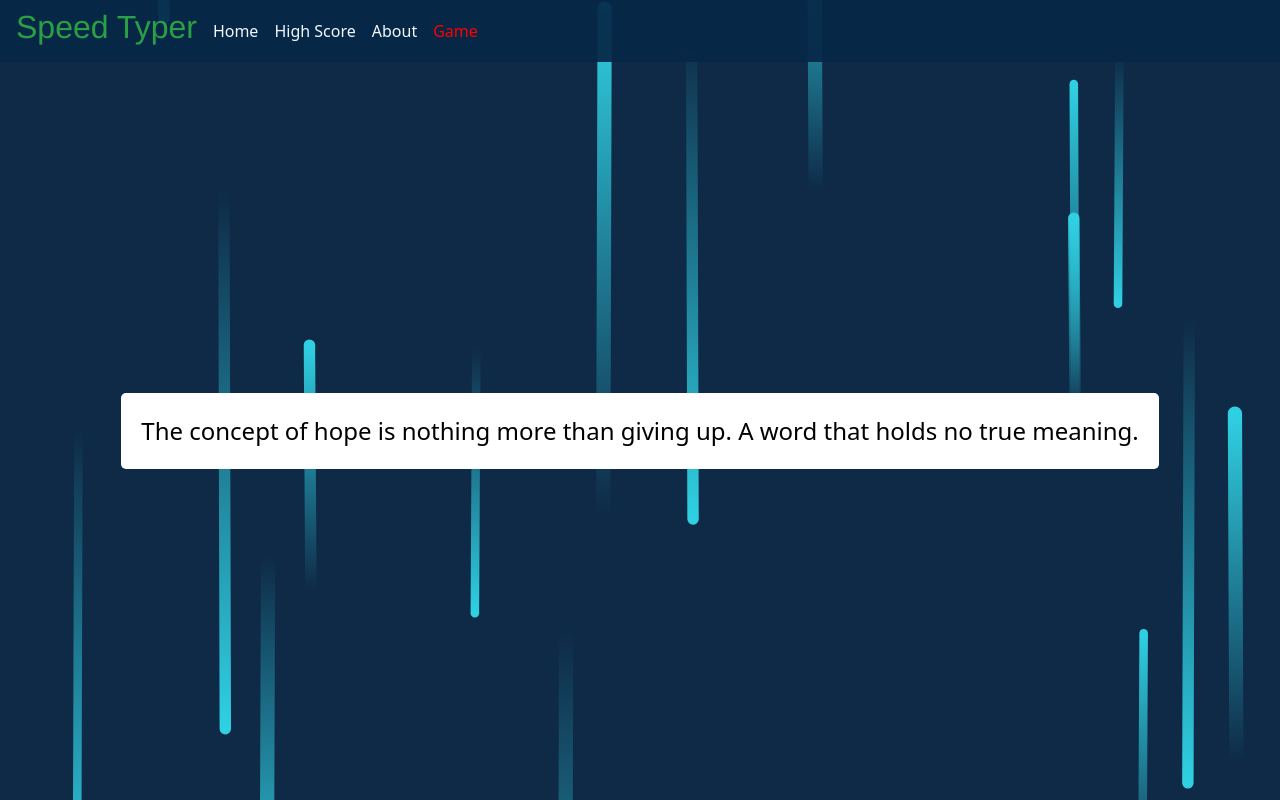
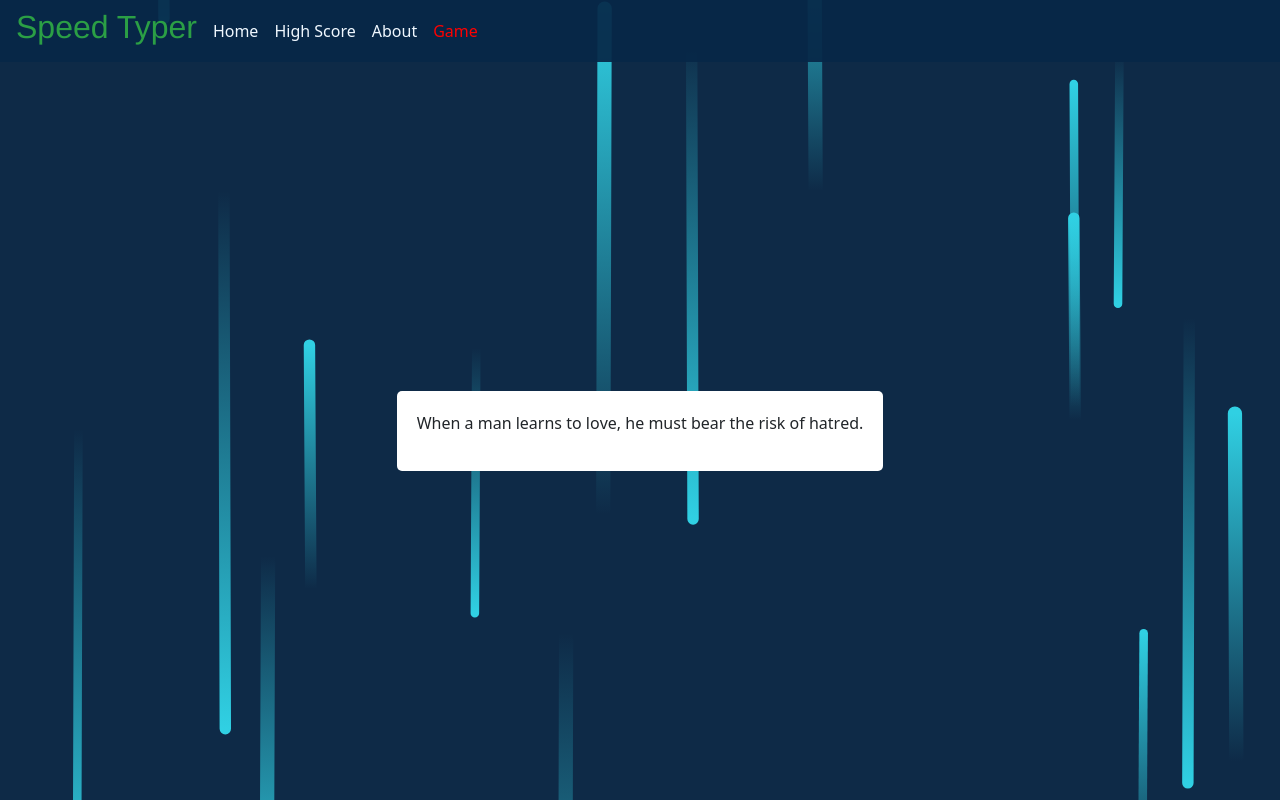
Before and after one commit to AnanthuTD/Typing_test, a Next.js app: page /game in a window 1280 px wide. Built offline with nearby package versions, Linux system fonts and the light colour scheme.

Commit message:
each character in the passage in seperate p tag.

```diff
--- a/pages/game.jsx
+++ b/pages/game.jsx
@@ -1,26 +1,86 @@
-import React from 'react'
-import Text from '../public/text'
-import styles from '../styles/game.module.css'
-import { useState, useEffect } from 'react'
+import React from "react";
+import Text from "../public/text";
+import styles from "../styles/game.module.css";
+import { useState, useEffect } from "react";
 function game() {
+    const [passage, setPassage] = useState("");
+    const [converted, setConverted] = useState();
 
-    const [passage, setPassage] = useState("")
     useEffect(() => {
-        var index = Math.floor(Math.random() * (Text.length));
+        var index = Math.floor(Math.random() * Text.length);
         setPassage(Text[index]);
-    }, [])
+        let str = [];
+        for (let index = 0; index < passage.length; index++) {
+            let element = passage[index];
+            if (element == " ")
+                str[index] = (
+                    <p key={`passage_${index}`} id={`passage_${index}`}>
+                        &nbsp;
+                    </p>
+                );
+            else
+                str[index] = (
+                    <p key={`passage_${index}`} id={`passage_${index}`}>
+                        {element}
+                    </p>
+                );
+        }
+        setConverted(str);
+        let count = 0;
+        const keyDownHandler = (e) => {
+            if (e.key == "Backspace") {
+                count = count > 0 ? count - 1 : 0;
+                let p_tag = document.getElementById(`passage_${count}`);
+                p_tag.style.backgroundColor = "transparent";
+                return;
+            }
+            console.log(`You pressed ${e.key}.`);
+            if (
+                e.key == "Shift" ||
+                e.key === "CapsLock" ||
+                e.key === "Control" ||
+                count >= passage.length
+            ) {
+                return;
+            }
+            if (
+                (e.key < "A" || e.key > "Z") &&
+                (e.key < "a" || e.key > "z") &&
+                (e.key < "0" || e.key > "9")
+            ) {
+                return;
+            }
+
+            let char = e.key;
+
+            if (passage[count] != char) {
+                console.log("count = ", count);
+                let p_tag = document.getElementById(`passage_${count}`);
+                p_tag.style.backgroundColor = "#f66";}
+                else{
+                    let p_tag = document.getElementById(`passage_${count}`);
+                p_tag.style.backgroundColor = "rgb(163, 238, 175)";
+                }
+            count++;
+        }
+
+        document.body.focus();
+        document.addEventListener("keydown", keyDownHandler);
+        return () => {
+            document.removeEventListener("keydown", keyDownHandler);
+            setConverted(null);
+        };
+    }, [passage]);
 
     return (
         <>
             <section className={styles.body}>
                 <section className={styles.main}>
-                <div className={styles.outer_game}>
-                    <p className={styles.text}>{passage}</p>
-                </div>
+                    <div className={styles.outer_game}>{converted}</div>
                 </section>
             </section>
         </>
-  )
+    );
 }
 
-export default game
+export default game;
--- a/styles/game.module.css
+++ b/styles/game.module.css
@@ -16,4 +16,5 @@
     background-color: #ffffff;
     border-radius: 5px;
     padding: 20px;
+    display: flex;
 }
```
Lines whose indentation alone changed are shown as unchanged.
